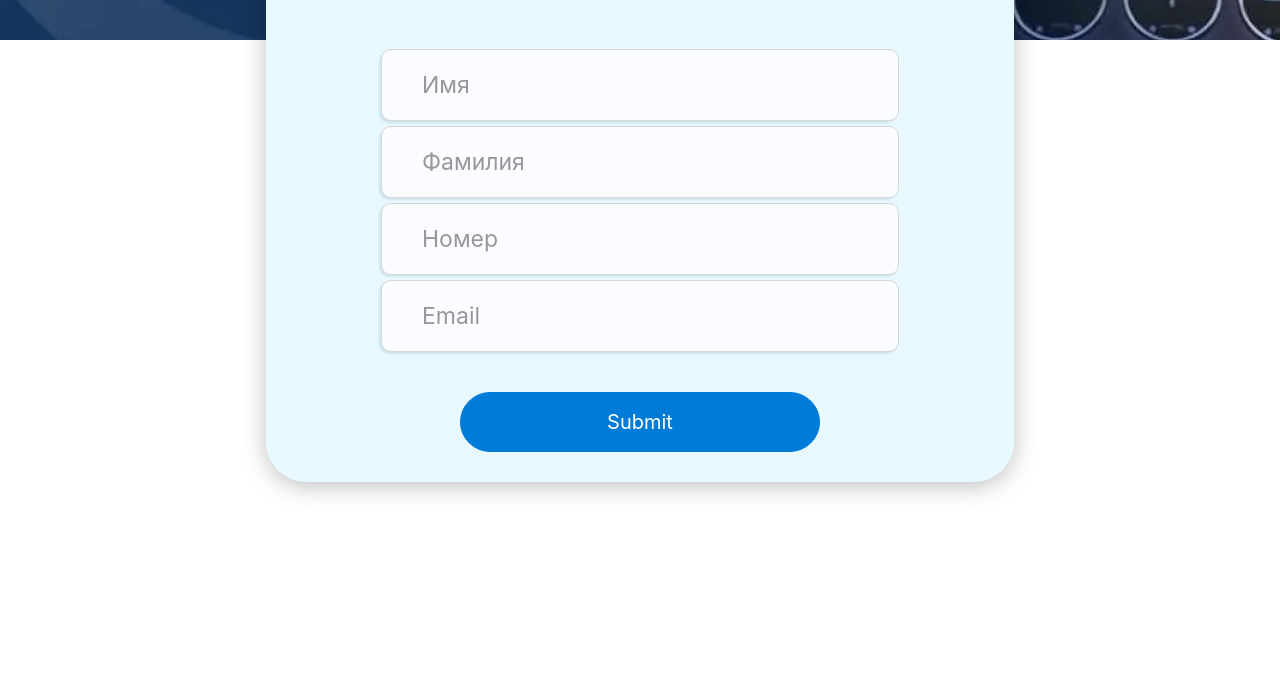
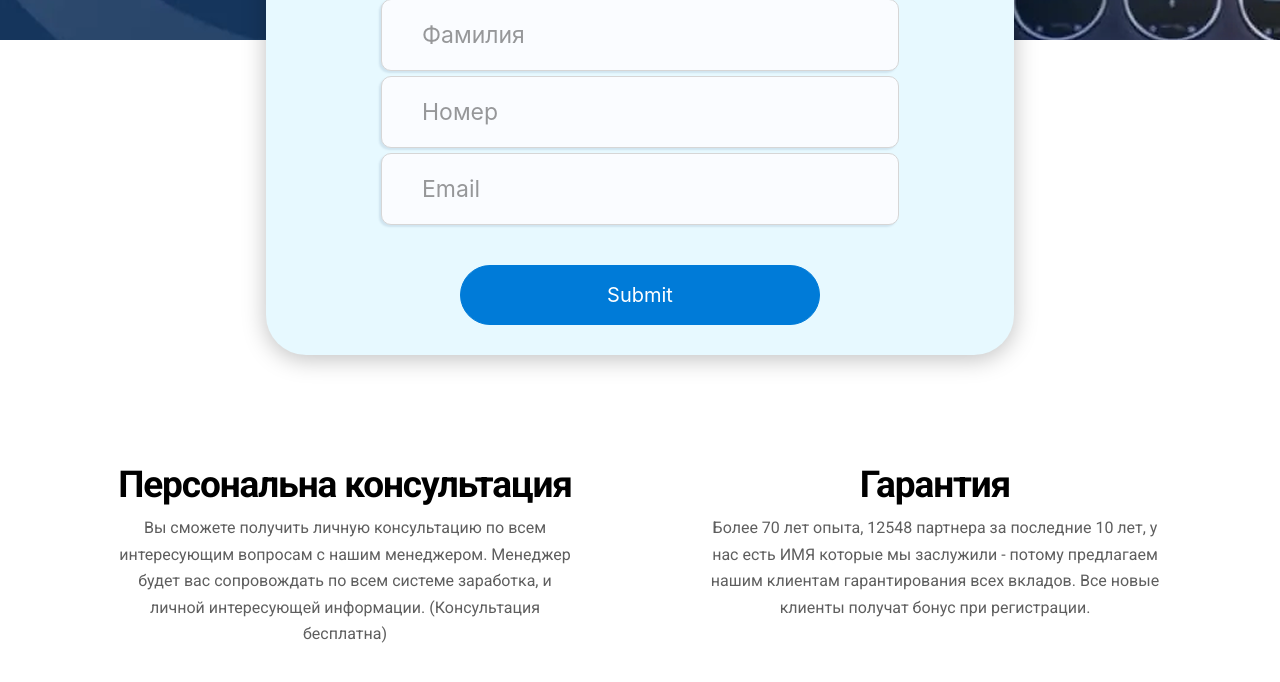
Before and after one commit to HavrylenkoQA21/atodriveaway, a website: page src/index.html in a window 1280 px wide. Shown: the part 566-1248 px from the top of the page. Drawn offline with nearby package versions, Linux system fonts and the light colour scheme; files that its build step writes are made by us from their sources; files whose address does not match are found by name; a web font is replaced by a local one.

Commit message:
header + hero

```diff
--- a/src/scss/style.scss
+++ b/src/scss/style.scss
@@ -130,7 +130,7 @@ main {
       display: flex;
       flex-direction: column;
       width: 100%;
-      padding: 127px 0px;
+      padding-top: 127px 0px 46px;
    }
 
    &__content {
```
Also changed, not shown: dist/css/style.css, dist/css/style.min.css.
